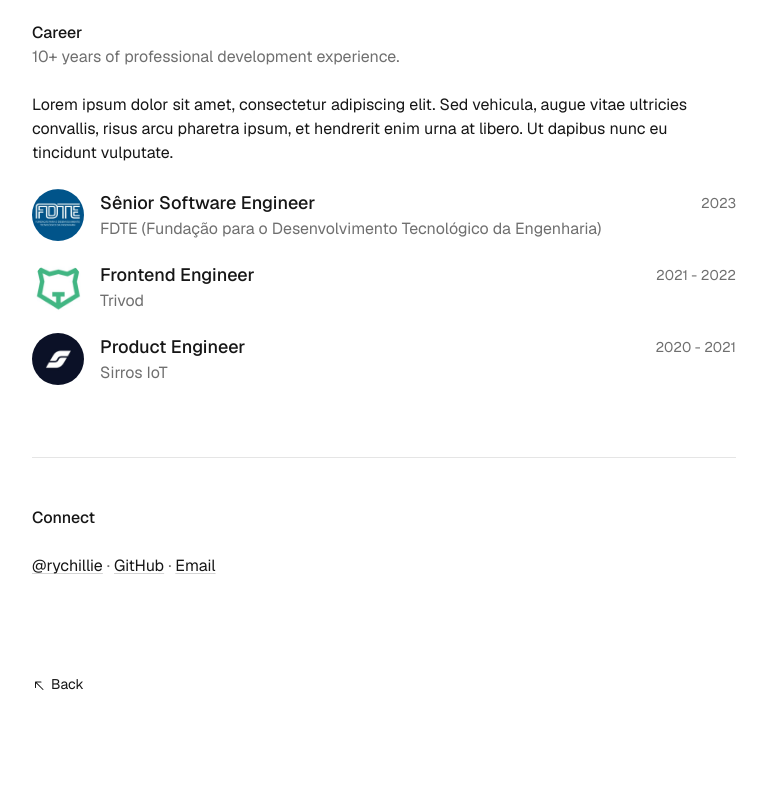
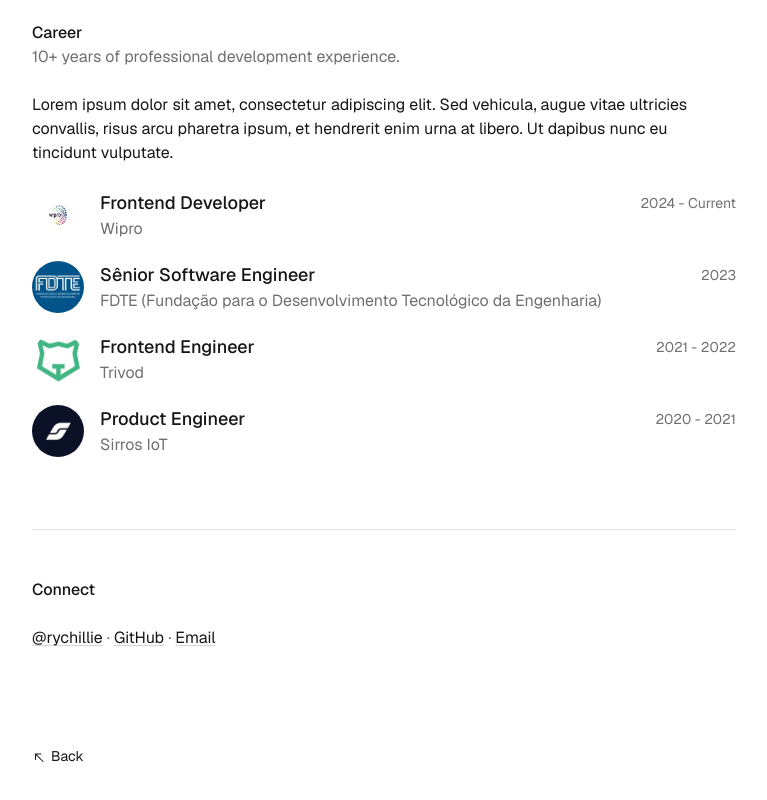
Before and after one commit to Rychillie/rychillie.net, a Next.js app: page /about in a window 1280 px wide. Shown: the part 819-1619 px from the top of the page, without its empty margins (256-1023 px from the left). Before the commit the page ends 1561 px from the top, so only its background shows below. Built offline with nearby package versions, Linux system fonts and the light colour scheme.

Commit message:
Add new Role in Carrer

```diff
--- /dev/null
+++ b/content/carrer/wipro.mdx
@@ -0,0 +1,9 @@
+---
+job: Frontend Developer
+company: Wipro
+start: '2024-03-25'
+end: 'current'
+image: '/assets/wipro.png'
+---
+
+As a Frontend Developer at Wipro, I'm responsible for creating and implementing Pixel Perfect components and interfaces, ensuring an exceptional User Experience. In close collaboration with the design team, I act as a bridge between visual conception and technical implementation, guaranteeing seamless integration between both aspects. My focus lies in optimizing applications for maximum speed and scalability, while also ensuring that all user inputs are validated before being sent to the backend.
--- a/next.config.mjs
+++ b/next.config.mjs
@@ -2,9 +2,7 @@
 
 const nextConfig = {
   reactStrictMode: false,
-  experimental: {
-    useLightningcss: true
-  }
+  transpilePackages: ['next-mdx-remote']
 };
 
 export default nextConfig;
--- a/src/app/about/page.tsx
+++ b/src/app/about/page.tsx
@@ -63,7 +63,10 @@ export default function About() {
               {allJobs &&
                 allJobs.map((job, index) => {
                   const start = new Date(job.metadata?.start).getFullYear();
-                  const end = new Date(job.metadata?.end).getFullYear();
+                  const end =
+                    job.metadata?.end === 'current'
+                      ? 'Current'
+                      : new Date(job.metadata?.end).getFullYear();
                   const duration = start === end ? start : `${start} - ${end}`;
 
                   return (
```
Also changed, not shown: public/assets/wipro.png (added), 1 other file (tests, documents, lock files or other folders).
